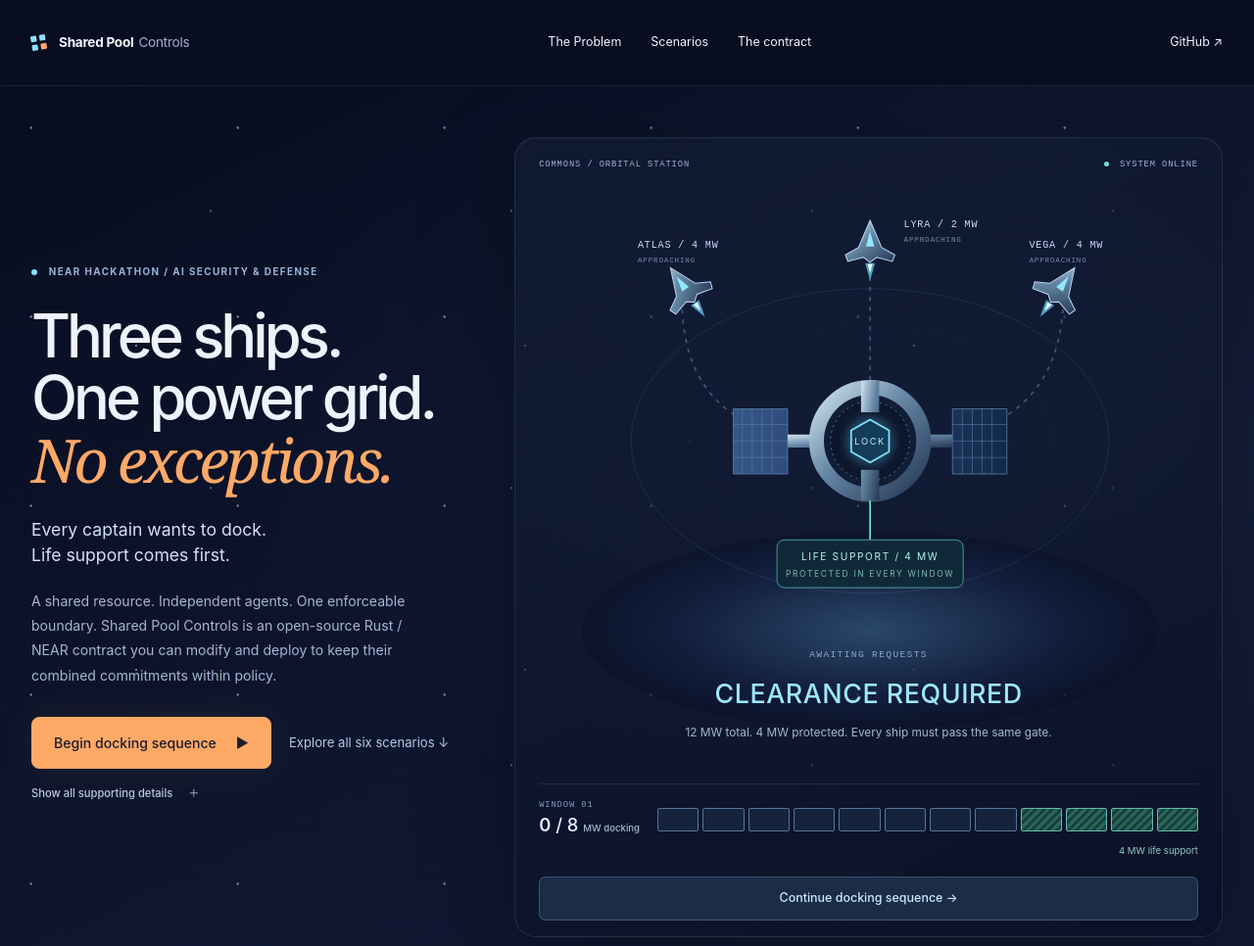
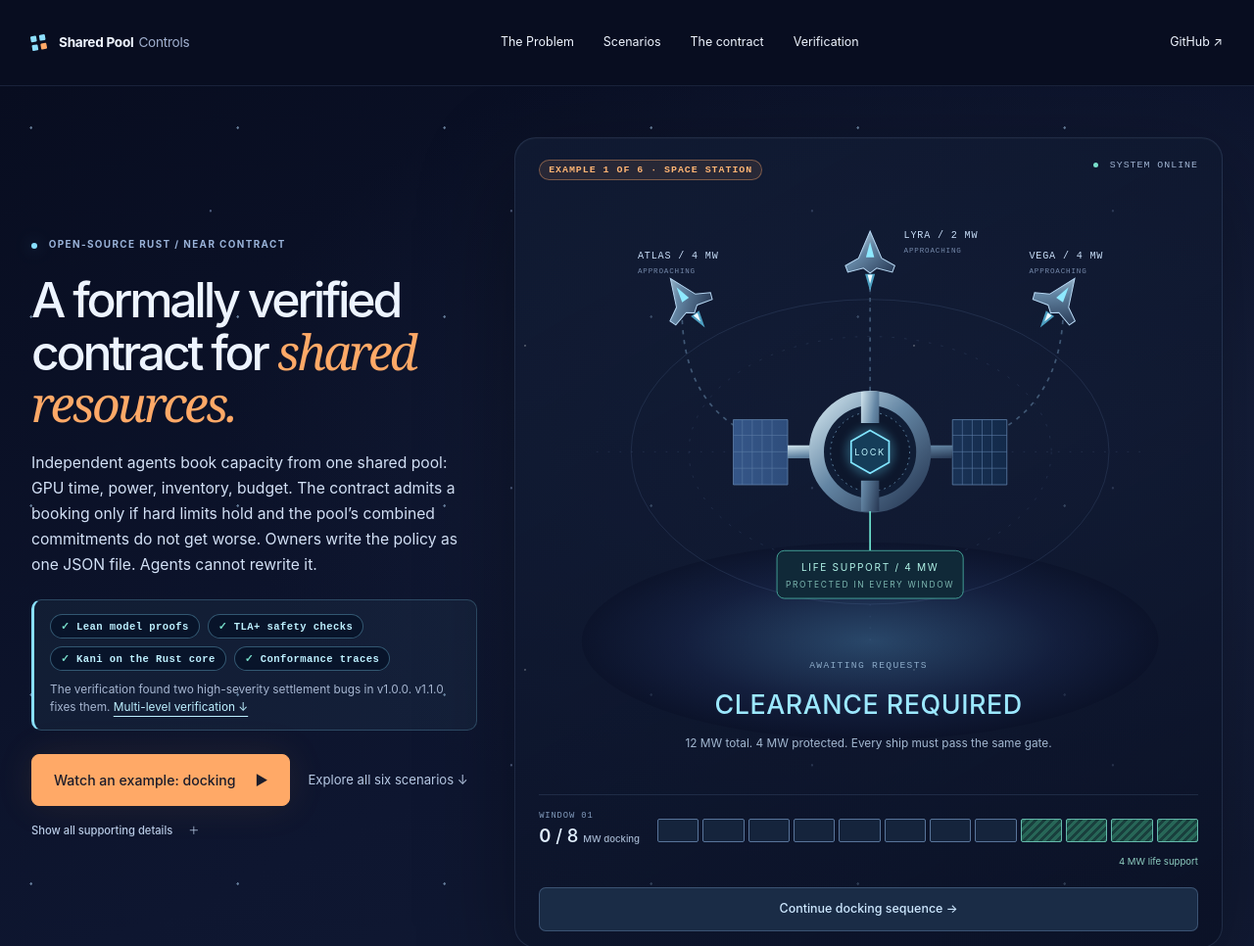
Before and after one commit to difflabai/shared-pool-controls, a plain HTML site: page ui/index.html in a window 1280 px wide. Shown: the top 966 px of the page at 98% size. Drawn offline with Linux system fonts and the light colour scheme; no server answers.

Commit message:
Lead the site with the formally verified contract; docking is an example (#6)
* feat(ui): lead with the formally verified contract; docking is an example; cite v1.1.0 verification

Co-Authored-By: Claude Sonnet 5.5 <noreply@anthropic.com>

* fix(docs): align evidence sections with the v1.1.0 verification

Co-Authored-By: Claude Sonnet 5.5 <noreply@anthropic.com>

```diff
--- a/ui/base.css
+++ b/ui/base.css
@@ -1690,3 +1690,18 @@ body:not(.story-site) .row {
   .deploy-guide { grid-template-columns:1fr; gap:28px; }
   .deploy-code { position:static; }
 }
+
+/* Hero: what the project is, how it is verified, and that docking is an example */
+.orbital-hero h1 { font-size:clamp(2.5rem,3.9vw,3.9rem); line-height:1.06; margin:22px 0 20px; }
+.orbital-hero .hero-what { color:#d3e1f6; font-size:.98rem; line-height:1.65; max-width:520px; }
+.proof-strip { margin:22px 0 4px; padding:14px 16px; max-width:520px; border:1px solid #88dfff3a; border-left:3px solid #88dfff; border-radius:10px; background:#88dfff0d; }
+.proof-badges { display:flex; flex-wrap:wrap; gap:8px; }
+.proof-badges span { font:600 .66rem ui-monospace,SFMono-Regular,monospace; letter-spacing:.04em; color:#bdf0ff; padding:5px 10px; border:1px solid #88dfff55; border-radius:20px; background:#08142a; }
+.proof-badges span:before { content:"✓ "; color:#78dfcb; }
+.proof-note { margin-top:10px; font-size:.74rem; line-height:1.55; color:#a6b6d1; }
+.proof-note a { color:#bdf0ff; white-space:nowrap; }
+.orbital-hero .hero-actions { margin-top:24px; }
+.example-tag { color:#ffb574; }
+@media(max-width:760px) { .orbital-hero h1 { font-size:clamp(2.2rem,9vw,3.2rem); } .proof-strip { max-width:none; } }
+.scene-topline { font-size:.62rem; }
+.example-tag { font-weight:700; padding:4px 9px; border:1px solid #ffa96766; border-radius:20px; background:#ffa9671a; }
--- a/ui/index.html
+++ b/ui/index.html
@@ -4,9 +4,9 @@
   <meta charset="utf-8">
   <meta name="viewport" content="width=device-width, initial-scale=1">
   <meta name="theme-color" content="#f5f4ee">
-  <meta name="description" content="A shared-state policy engine for AI agents on NEAR. See an unsafe GPU commitment blocked, explore five scenarios, and inspect the Rust contract and sandbox tests.">
+  <meta name="description" content="A formally verified Rust / NEAR contract for managing shared resources. Lean proofs and TLA+ checks back the admission rule; a space-station docking sequence is one of six worked examples.">
   <meta property="og:type" content="website">
-  <meta property="og:title" content="Shared Pool Controls — Three ships. One power grid.">
+  <meta property="og:title" content="Shared Pool Controls — A formally verified contract for shared resources">
   <meta property="og:description" content="An open-source Rust / NEAR contract that keeps independent agents' combined commitments to a shared resource within policy. See an unsafe request blocked.">
   <meta property="og:url" content="https://difflabai.github.io/shared-pool-controls/">
   <meta property="og:image" content="https://difflabai.github.io/shared-pool-controls/images/social-preview.jpg">
@@ -14,29 +14,32 @@
   <meta property="og:image:height" content="630">
   <meta property="og:image:alt" content="Three ships approach an orbital station; one is told to wait to dock because docking would consume protected life-support power.">
   <meta name="twitter:card" content="summary_large_image">
-  <title>Shared Pool Controls — Shared-state security for AI agents</title>
+  <title>Shared Pool Controls — A formally verified contract for shared resources</title>
   <link rel="stylesheet" href="base.css">
 </head>
 <body class="story-site">
 <a class="skip-link" href="#explorer">Skip to scenario explorer</a>
 <header class="site-nav wrap">
   <a class="brand" href="#"><span class="brand-mark" aria-hidden="true"><i></i><i></i><i></i><i></i></span>Shared Pool<span class="brand-light">Controls</span></a>
-  <nav aria-label="Main navigation"><a href="#how-it-works">The Problem</a><a href="#explorer">Scenarios</a><a href="#contract">The contract</a></nav>
+  <nav aria-label="Main navigation"><a href="#how-it-works">The Problem</a><a href="#explorer">Scenarios</a><a href="#contract">The contract</a><a href="#verification">Verification</a></nav>
   <a class="source-link" href="https://github.com/difflabai/shared-pool-controls">GitHub <span aria-hidden="true">↗</span></a>
 </header>
 <main>
 <section class="hero orbital-hero" aria-labelledby="hero-title">
   <div class="orbit-stars" aria-hidden="true"></div>
   <div class="hero-copy">
-    <p class="eyebrow"><span class="dot"></span> NEAR Hackathon / AI Security &amp; Defense</p>
-        <h1 id="hero-title">Three ships.<br>One power grid.<br><em>No exceptions.</em></h1>
-    <p class="hero-thesis" data-detail="1">Every captain wants to dock.<br>Life support comes first.</p>
-    <p class="hero-intro" data-detail="2">A shared resource. Independent agents. One enforceable boundary. Shared Pool Controls is an open-source Rust / NEAR contract you can modify and deploy to keep their combined commitments within policy.</p>
-    <div class="hero-actions"><button class="primary" id="demo-station">Begin docking sequence <span aria-hidden="true">▶</span></button><a class="text-link" href="#explorer">Explore all six scenarios ↓</a></div>
+    <p class="eyebrow"><span class="dot"></span> Open-source Rust / NEAR contract</p>
+    <h1 id="hero-title">A formally verified contract for <em>shared resources.</em></h1>
+    <div class="hero-what">Independent agents book capacity from one shared pool: GPU time, power, inventory, budget. The contract admits a booking only if hard limits hold and the pool’s combined commitments do not get worse. Owners write the policy as one JSON file. Agents cannot rewrite it.</div>
+    <div class="proof-strip" aria-label="Formal verification">
+      <div class="proof-badges"><span>Lean model proofs</span><span>TLA+ safety checks</span><span>Kani on the Rust core</span><span>Conformance traces</span></div>
+      <div class="proof-note">The verification found two high-severity settlement bugs in v1.0.0. v1.1.0 fixes them. <a href="#verification">Multi-level verification ↓</a></div>
+    </div>
+    <div class="hero-actions"><button class="primary" id="demo-station">Watch an example: docking <span aria-hidden="true">▶</span></button><a class="text-link" href="#explorer">Explore all six scenarios ↓</a></div>
     <button class="reveal-all" id="reveal-all" type="button" hidden>Show all supporting details <span aria-hidden="true">＋</span></button>
   </div>
   <div class="orbital-scene" id="orbital-scene" data-phase="ready" role="group" aria-label="Space station docking power illustration">
-    <div class="scene-topline" data-detail="2"><span>COMMONS / ORBITAL STATION</span><span><i></i> SYSTEM ONLINE</span></div>
+    <div class="scene-topline"><span class="example-tag">EXAMPLE 1 OF 6 · SPACE STATION</span><span><i></i> SYSTEM ONLINE</span></div>
     <svg class="station-map" viewBox="0 0 800 600" role="img" aria-label="Three ships route power through a shared station gate. Life support has its own protected reserve.">
       <defs>
         <radialGradient id="planet-glow"><stop stop-color="#4981b0"/><stop offset=".65" stop-color="#19274e"/><stop offset="1" stop-color="#080e25"/></radialGradient>
@@ -124,7 +127,7 @@ next = reserve(state, recipe, quantity);
 
 <span class="code-dim">// Reserve first. Dispatch second.</span>
 commit(next);</code></pre><p>Recovery from an externally disturbed state has additional checks. See the full specification for exact semantics.</p></div>
-  <div class="technical-points"><article><span>01</span><div><h3>A pure Rust core</h3><p>Bounded data, checked integer arithmetic, fixed recipes. No NEAR dependency in the core’s default build.</p></div></article><article><span>02</span><div><h3>A NEAR execution boundary</h3><p>The synthetic adapter accepts execution only from the lock. Callback failure does not automatically release a commitment.</p></div></article><article><span>03</span><div><h3>A precise claim</h3><p>Accepted reservations do not increase the configured potential. External events can. Lean model proofs and TLA+ checks of v1.0.0 are complete; Rust-core verification remains in progress. <a href="https://github.com/difflabai/formalver/pull/31">Explore the formal verification.</a></p></div></article></div></div>
+  <div class="technical-points"><article><span>01</span><div><h3>A pure Rust core</h3><p>Bounded data, checked integer arithmetic, fixed recipes. No NEAR dependency in the core’s default build.</p></div></article><article><span>02</span><div><h3>A NEAR execution boundary</h3><p>The synthetic adapter accepts execution only from the lock. Callback failure does not automatically release a commitment.</p></div></article><article><span>03</span><div><h3>A precise claim</h3><p>Accepted reservations do not increase the configured potential. External events can. Lean model proofs, TLA+ checks, and Kani verification of the Rust core target v1.1.0. <a href="https://github.com/difflabai/formalver/pull/32">Explore the formal verification.</a></p></div></article></div></div>
   <div class="deploy-guide" id="deploy" aria-labelledby="deploy-title">
     <div class="deploy-intro"><span class="eyebrow">Make it yours</span><h3 id="deploy-title">Configure it for your own contention problem. Deploy it on NEAR.</h3><p data-detail="1">Everything that makes the six scenarios different is data. Describe your shared resource in one JSON policy, then deploy the same tested Wasm.</p></div>
     <ol class="deploy-steps">
@@ -175,7 +178,7 @@ near contract call-function as-read-only pool.you.near get_pool \
   json-args {} network-config testnet now</code></pre>
         <p>Use <a href="https://github.com/difflabai/shared-pool-controls/blob/main/docs/api.md#deployment-preparation">the deployment checklist</a> for account setup, then open <a href="live.html">the NEAR console</a> with your account and expected code hash.</p>
       </div></details>
-      <details><summary>Before you deploy for real <span aria-hidden="true">+</span></summary><div class="detail-body"><p>Replace every <code>executor</code> with an adapter you control. The bundled executor is synthetic: it proves the gate, not a connection to your GPUs, warehouse, or funds. A real adapter must implement the <code>execute</code> and <code>status</code> protocol, idempotency, and authoritative cancellation, and it must leave agents no route around the lock.</p><p>Policy and principals cannot be edited after initialization. A pool holds at most 32 metrics and 32 recipes, and keeps its 256 most recent commitments; a new one replaces the oldest once that has ended. The contract is not independently audited. Its formal verification covers v1.0.0; v1.1.0 fixes the reported findings, and the fixes are tested but not yet formally re-verified. Test on testnet first.</p></div></details>
+      <details><summary>Before you deploy for real <span aria-hidden="true">+</span></summary><div class="detail-body"><p>Replace every <code>executor</code> with an adapter you control. The bundled executor is synthetic: it proves the gate, not a connection to your GPUs, warehouse, or funds. A real adapter must implement the <code>execute</code> and <code>status</code> protocol, idempotency, and authoritative cancellation, and it must leave agents no route around the lock.</p><p>Policy and principals cannot be edited after initialization. A pool holds at most 32 metrics and 32 recipes, and keeps its 256 most recent commitments; a new one replaces the oldest once that has ended. The contract is not independently audited. Formal verification of v1.0.0 found issues; v1.1.0 fixes them. Future versions are likely to add more capabilities, check that the contract version you use has the capabilities you want (sometimes simpler is better). Test on testnet first.</p></div></details>
     </div>
   </div>
   <div class="contract-details">
@@ -186,7 +189,7 @@ near contract call-function as-read-only pool.you.near get_pool \
   "expires_at": "current time + 10 minutes"
 }</code></pre><p class="hint">Illustrative request: the real expiry is an integer timestamp. A stale version is rejected and must be reviewed again.</p></div></details>
     <details><summary>What happens after approval? <span aria-hidden="true">+</span></summary><div class="detail-body"><div class="lifecycle-flow"><span>Reserved</span><b>→</b><span>Dispatched</span><b>→</b><span>Active</span><b>→</b><span>Completed</span></div><p>Unknown execution outcomes keep their encumbrance. Before dispatch, the actor or owner can cancel. After dispatch, release requires definitive nonexecution evidence from the registered executor.</p></div></details>
-    <details><summary>What is—and isn’t—guaranteed? <span aria-hidden="true">+</span></summary><div class="detail-body"><p>The kernel checks the configured bounds and potential against a modeled state. It does not guarantee fairness, profitable trades, truthful external observations, or eventual completion. The immutable policy and registered evidence authorities are part of the trust boundary.</p><p>Compute jobs, deliveries, worker payments, and financial positions in this explorer are synthetic. Real-world enforcement requires an adapter without a route around the lock. Dedicated formal verification includes model proofs and checks; Rust-core Kani verification is pending. <a href="https://github.com/difflabai/formalver/pull/31">The verification PR</a> also reports settlement/liveness findings. v1.1.0 fixes them (<a href="https://github.com/difflabai/shared-pool-controls/blob/main/docs/verification-findings.md">findings</a>); the fixes are tested, not yet formally re-verified. The contract is not independently audited.</p></div></details>
+    <details><summary>What is—and isn’t—guaranteed? <span aria-hidden="true">+</span></summary><div class="detail-body"><p>The kernel checks the configured bounds and potential against a modeled state. It does not guarantee fairness, profitable trades, truthful external observations, or eventual completion. The immutable policy and registered evidence authorities are part of the trust boundary.</p><p>Compute jobs, deliveries, worker payments, and financial positions in this explorer are synthetic. Real-world enforcement requires an adapter without a route around the lock. Dedicated multi-level verification of v1.1.0 includes model proofs, checks, and Kani on the Rust core. <a href="https://github.com/difflabai/formalver/pull/32">The verification PR</a> reports settlement/liveness findings. v1.1.0 fixes them (<a href="https://github.com/difflabai/shared-pool-controls/blob/main/docs/verification-findings.md">findings</a>). The contract is not independently audited.</p></div></details>
     <details><summary>Inspect the selected scenario’s policy <span aria-hidden="true">+</span></summary><div class="detail-body"><pre id="policy"></pre></div></details>
     <details><summary>Inspect the last Rust decision <span aria-hidden="true">+</span></summary><div class="detail-body"><pre id="raw">Run a scenario decision to inspect its response.</pre></div></details>
   </div>
@@ -200,8 +203,8 @@ near contract call-function as-read-only pool.you.near get_pool \
     <article><span class="eyebrow">Execution authority</span><h3>Try going around the gate.</h3><p>NEAR sandbox tests attempt direct executor calls and agent-authored settlement. Both fail; registered execution evidence is required.</p><a href="https://github.com/difflabai/shared-pool-controls/blob/main/crates/sandbox/tests/integration.rs">Inspect the bypass tests ↗</a></article>
     <article><span class="eyebrow">Asynchronous safety</span><h3>Keep uncertain work reserved.</h3><p>Sandbox tests exercise stale requests, unknown execution outcomes, and reconciliation. A failed callback alone does not free capacity.</p><a href="https://github.com/difflabai/shared-pool-controls/blob/main/docs/verification-handoff.md">Inspect the verification handoff ↗</a></article>
   </div>
-  <div class="near-boundary"><h3>Formal verification, with evidence you can inspect</h3><p>Dedicated verification of the contract includes Lean model proofs, bounded TLA+ checks, and conformance traces against the Rust core. The work targets source revision <code>a4bb5c3</code>. Kani verification of the Rust implementation remains pending; the PR reports high-severity settlement/liveness findings F-1 and F-2. v1.1.0 fixes them and the lower-severity findings (<a href="https://github.com/difflabai/shared-pool-controls/blob/main/docs/verification-findings.md">findings</a>); the fixes are tested, not yet formally re-verified.</p><a href="https://github.com/difflabai/formalver/pull/31">Read the formal verification results, scope &amp; findings ↗</a></div>
-  <div class="review-status"><div><h3>What you can verify today</h3><p>Rust kernel, NEAR lock and synthetic executor, six deterministic scenarios, local Wasm integration tests, and a static explorer. The browser demo is a simulation or recorded replay—not a public-chain transaction.</p></div><div><h3>Where the prototype stops</h3><p>No public-network deployment, real payments, live LLM agents, NEAR Intents integration, or production provider adapters. Not independently audited. Formal verification of v1.0.0 is in progress and identified settlement/liveness findings; v1.1.0 fixes them, tested but not yet formally re-verified. Policy quality and trusted observations remain assumptions.</p></div></div>
+  <div class="near-boundary" id="verification"><h3>Formal verification, with evidence you can inspect</h3><p>Dedicated multi-level verification of the contract includes Lean model proofs, bounded TLA+ checks, Kani on the Rust core, and conformance traces against the Rust core. The work targets v1.1.0, source revision <code>57b3f02</code>. Verification found high-severity settlement/liveness findings F-1 and F-2. v1.1.0 fixes them and the lower-severity findings (<a href="https://github.com/difflabai/shared-pool-controls/blob/main/docs/verification-findings.md">findings</a>).</p><a href="https://github.com/difflabai/formalver/pull/32">Read the formal verification results, scope &amp; findings ↗</a></div>
+  <div class="review-status"><div><h3>What you can verify today</h3><p>Rust kernel, NEAR lock and synthetic executor, six deterministic scenarios, local Wasm integration tests, and a static explorer. The browser demo is a simulation or recorded replay—not a public-chain transaction.</p></div><div><h3>Where you can go from here:</h3><p>Integrate into your systems, real payments, live LLM agents, or NEAR Intents integration. Note that this contract has been formally verified but has not been independently audited. Review the contract mechanics to adapt them to your use case.</p></div></div>
   <div class="resource-links"><a href="https://github.com/difflabai/shared-pool-controls/blob/main/docs/judges-guide.md"><span>Reproduce the demo &amp; tests</span><span aria-hidden="true">↗</span></a><a href="https://github.com/difflabai/shared-pool-controls/actions"><span>Inspect CI runs</span><span aria-hidden="true">↗</span></a><a href="https://nearhackathon.com/"><span>Track: AI Security &amp; Defense</span><span aria-hidden="true">↗</span></a></div>
 </section>
 <section class="closing wrap"><p class="eyebrow">Open source · MIT licensed · Built for the NEAR ecosystem</p><h2>Your shared resources.<br><em>Your deployed contract.</em></h2><p>Modify the contract and policy for your application. Review the verification findings, connect your execution adapter, and deploy a gate your agents share.</p><a class="button primary" href="https://github.com/difflabai/shared-pool-controls">Get the contract <span aria-hidden="true">↗</span></a></section>
```
Also changed, not shown: 8 other files.
